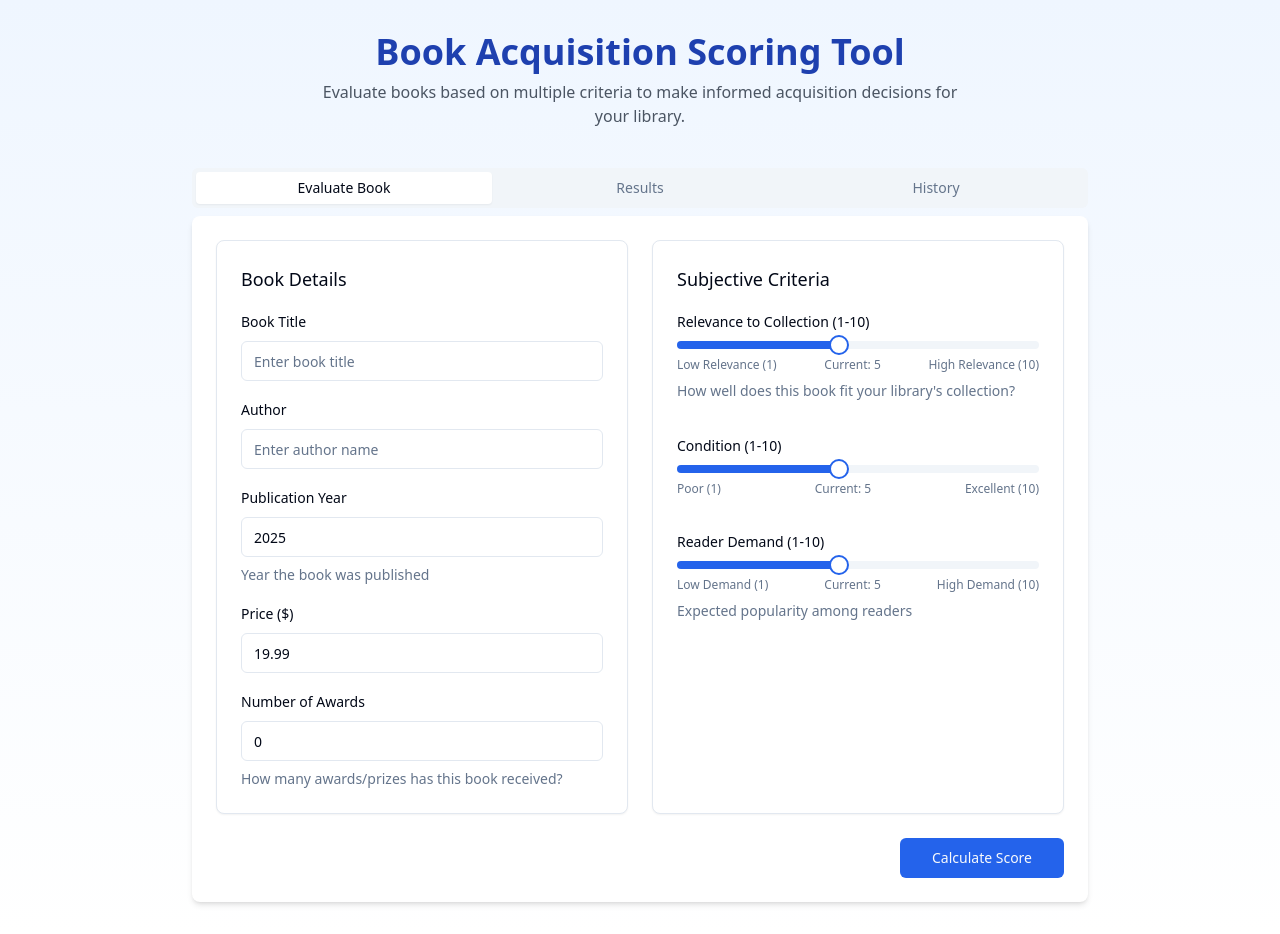
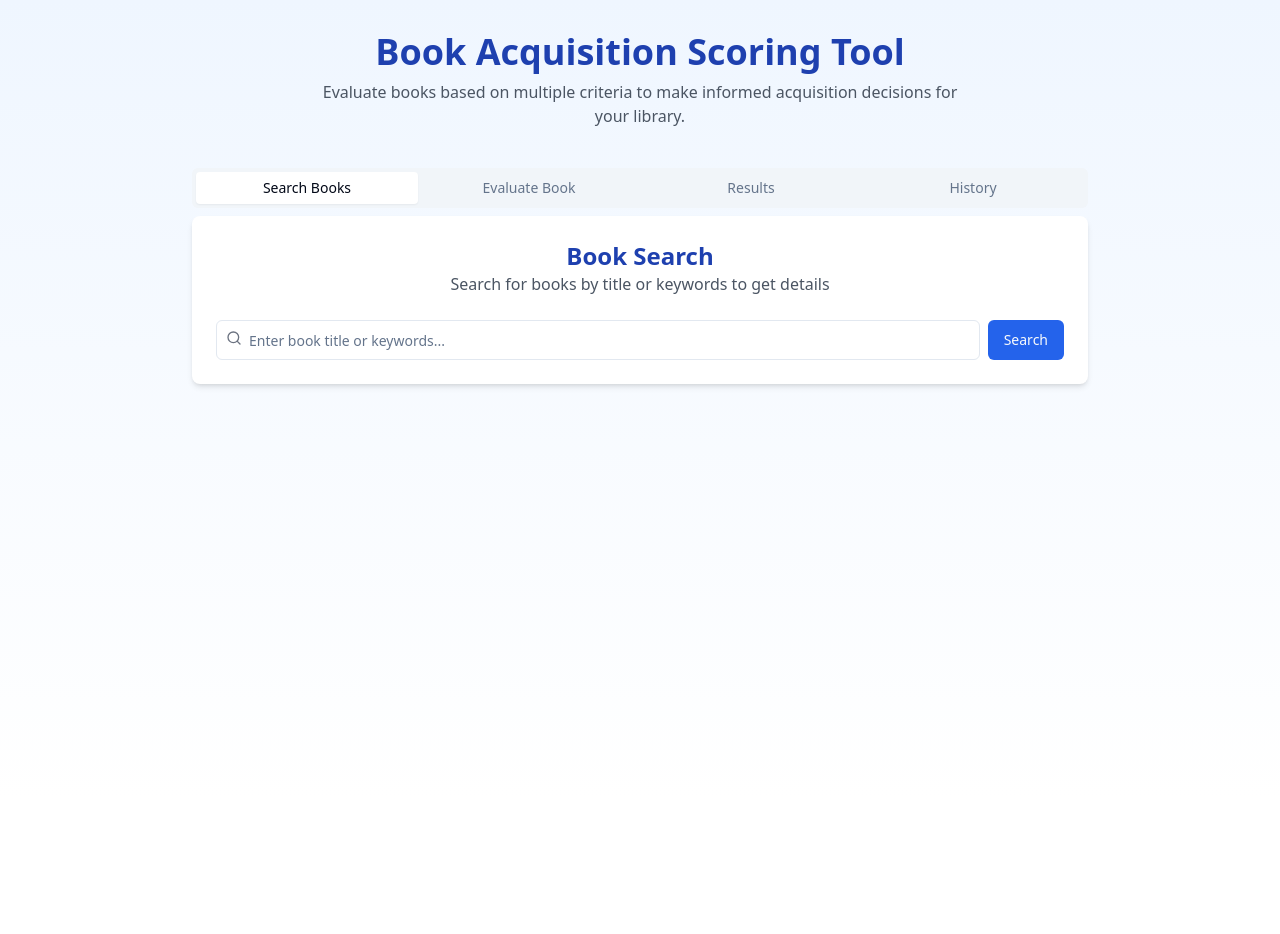
Before and after one commit to kalingng/library-score-keeper, a React (Vite) app: page / in a window 1280 px wide. After the commit the page ends 800 px from the top, so only its background shows below. Built offline with nearby package versions, Linux system fonts and the light colour scheme.

Commit message:
Add book search functionality
Implement book search with title/keyword input and display details.

```diff
--- /dev/null
+++ b/src/components/BookSearch.tsx
@@ -0,0 +1,183 @@
+
+import { useState } from 'react';
+import { Input } from "@/components/ui/input";
+import { Button } from "@/components/ui/button";
+import { Card, CardContent, CardHeader, CardTitle } from "@/components/ui/card";
+import { Search, Book } from "lucide-react";
+import { useToast } from "@/hooks/use-toast";
+
+type BookSearchResult = {
+  title: string;
+  author: string;
+  category: string;
+  price: number;
+  publishYear: number;
+  averageRating: number;
+  imageUrl: string | null;
+};
+
+const BookSearch = () => {
+  const [searchTerm, setSearchTerm] = useState('');
+  const [isLoading, setIsLoading] = useState(false);
+  const [searchResults, setSearchResults] = useState<BookSearchResult[]>([]);
+  const { toast } = useToast();
+
+  const handleSearch = async (e: React.FormEvent) => {
+    e.preventDefault();
+
+    if (!searchTerm.trim()) {
+      toast({
+        title: "Search term required",
+        description: "Please enter a book title or keywords to search",
+        variant: "destructive"
+      });
+      return;
+    }
+
+    setIsLoading(true);
+
+    try {
+      // Mock API call - in a real application, this would be replaced with an actual API call
+      // We're simulating network delay with setTimeout
+      setTimeout(() => {
+        // Mock data based on search term
+        const mockResults: BookSearchResult[] = [
+          {
+            title: `${searchTerm} - A Complete Guide`,
+            author: "Jane Smith",
+            category: "Non-fiction",
+            price: 24.99,
+            publishYear: 2022,
+            averageRating: 4.5,
+            imageUrl: null
+          },
+          {
+            title: `The Art of ${searchTerm}`,
+            author: "John Doe",
+            category: "Education",
+            price: 19.95,
+            publishYear: 2021,
+            averageRating: 4.2,
+            imageUrl: null
+          },
+          {
+            title: `${searchTerm}: A Modern Perspective`,
+            author: "Emily Johnson",
+            category: "Academic",
+            price: 32.50,
+            publishYear: 2023,
+            averageRating: 4.7,
+            imageUrl: null
+          }
+        ];
+
+        setSearchResults(mockResults);
+        setIsLoading(false);
+
+        toast({
+          title: "Search completed",
+          description: `Found ${mockResults.length} books matching "${searchTerm}"`,
+        });
+      }, 1500);
+    } catch (error) {
+      setIsLoading(false);
+      toast({
+        title: "Error searching books",
+        description: "There was a problem with your search. Please try again.",
+        variant: "destructive"
+      });
+    }
+  };
+
+  const getRatingStars = (rating: number) => {
+    const fullStars = Math.floor(rating);
+    const halfStar = rating % 1 >= 0.5;
+    const stars = [];
+
+    for (let i = 0; i < fullStars; i++) {
+      stars.push('★');
+    }
+
+    if (halfStar) {
+      stars.push('½');
+    }
+
+    const emptyStars = 5 - stars.length;
+    for (let i = 0; i < emptyStars; i++) {
+      stars.push('☆');
+    }
+
+    return stars.join('');
+  };
+
+  return (
+    <div className="space-y-6">
+      <div className="text-center mb-6">
+        <h2 className="text-2xl font-bold text-blue-800">Book Search</h2>
+        <p className="text-gray-600">Search for books by title or keywords to get details</p>
+      </div>
+
+      <form onSubmit={handleSearch} className="flex gap-2">
+        <div className="relative flex-1">
+          <Search className="absolute left-2.5 top-2.5 h-4 w-4 text-gray-500" />
+          <Input
+            type="text"
+            placeholder="Enter book title or keywords..."
+            className="pl-8"
+            value={searchTerm}
+            onChange={(e) => setSearchTerm(e.target.value)}
+            disabled={isLoading}
+          />
+        </div>
+        <Button type="submit" disabled={isLoading}>
+          {isLoading ? "Searching..." : "Search"}
+        </Button>
+      </form>
+
+      {searchResults.length > 0 && (
+        <div className="grid gap-4 md:grid-cols-2 lg:grid-cols-3">
+          {searchResults.map((book, index) => (
+            <Card key={index} className="overflow-hidden hover:shadow-lg transition-shadow">
+              <CardHeader className="bg-blue-50 pb-2">
+                <CardTitle className="text-lg leading-tight line-clamp-2">{book.title}</CardTitle>
+                <p className="text-sm text-gray-600">by {book.author}</p>
+              </CardHeader>
+              <CardContent className="pt-4">
+                <div className="space-y-2">
+                  <div className="flex justify-between">
+                    <span className="text-sm font-medium text-gray-500">Category:</span>
+                    <span className="text-sm">{book.category}</span>
+                  </div>
+                  <div className="flex justify-between">
+                    <span className="text-sm font-medium text-gray-500">Price:</span>
+                    <span className="text-sm">${book.price.toFixed(2)}</span>
+                  </div>
+                  <div className="flex justify-between">
+                    <span className="text-sm font-medium text-gray-500">Published:</span>
+                    <span className="text-sm">{book.publishYear}</span>
+                  </div>
+                  <div className="flex justify-between items-center">
+                    <span className="text-sm font-medium text-gray-500">Rating:</span>
+                    <span className="text-amber-500 text-sm font-medium">
+                      {getRatingStars(book.averageRating)} ({book.averageRating})
+                    </span>
+                  </div>
+                </div>
+              </CardContent>
+            </Card>
+          ))}
+        </div>
+      )}
+
+      {searchResults.length === 0 && !isLoading && searchTerm.length > 0 && (
+        <div className="text-center py-10">
+          <Book className="mx-auto h-12 w-12 text-gray-300" />
+          <h3 className="mt-4 text-lg font-medium text-gray-600">No books found</h3>
+          <p className="text-gray-500">Try different keywords or broaden your search</p>
+        </div>
+      )}
+    </div>
+  );
+};
+
+export default BookSearch;
--- a/src/pages/Index.tsx
+++ b/src/pages/Index.tsx
@@ -3,12 +3,13 @@ import { useState } from 'react';
 import BookScoreForm from '@/components/BookScoreForm';
 import BookScoreResults from '@/components/BookScoreResults';
 import BookHistory from '@/components/BookHistory';
+import BookSearch from '@/components/BookSearch';
 import { Tabs, TabsContent, TabsList, TabsTrigger } from '@/components/ui/tabs';
 import { BookType } from '@/types/book';
 
 const Index = () => {
   const [scoredBooks, setScoredBooks] = useState<BookType[]>([]);
-  const [activeTab, setActiveTab] = useState<string>("evaluate");
+  const [activeTab, setActiveTab] = useState<string>("search");
 
   const handleBookScored = (book: BookType) => {
     setScoredBooks(prev => [...prev, book]);
@@ -26,11 +27,16 @@ const Index = () => {
         </header>
 
         <Tabs value={activeTab} onValueChange={setActiveTab} className="max-w-4xl mx-auto">
-          <TabsList className="grid w-full grid-cols-3">
+          <TabsList className="grid w-full grid-cols-4">
+            <TabsTrigger value="search">Search Books</TabsTrigger>
             <TabsTrigger value="evaluate">Evaluate Book</TabsTrigger>
             <TabsTrigger value="results">Results</TabsTrigger>
             <TabsTrigger value="history">History</TabsTrigger>
           </TabsList>
+
+          <TabsContent value="search" className="p-6 bg-white rounded-lg shadow-md">
+            <BookSearch />
+          </TabsContent>
 
           <TabsContent value="evaluate" className="p-6 bg-white rounded-lg shadow-md">
             <BookScoreForm onBookScored={handleBookScored} />
```
